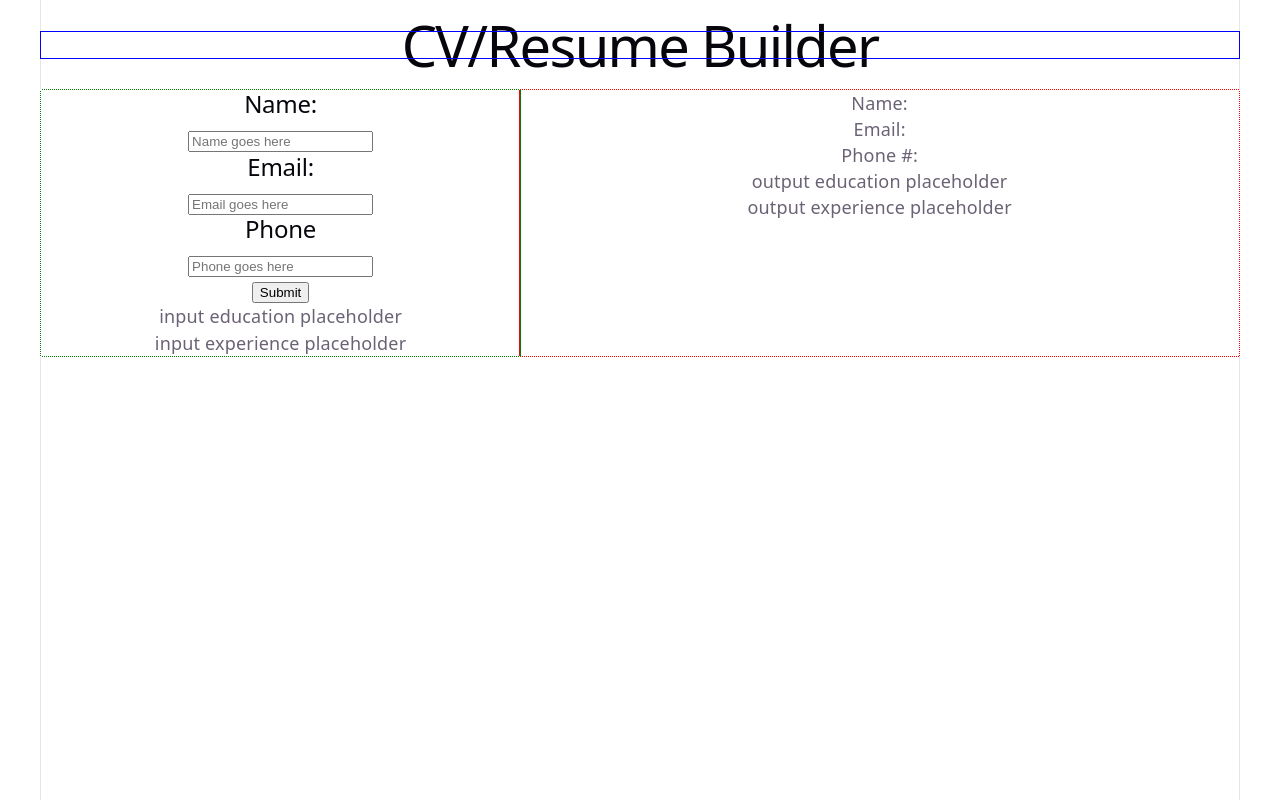
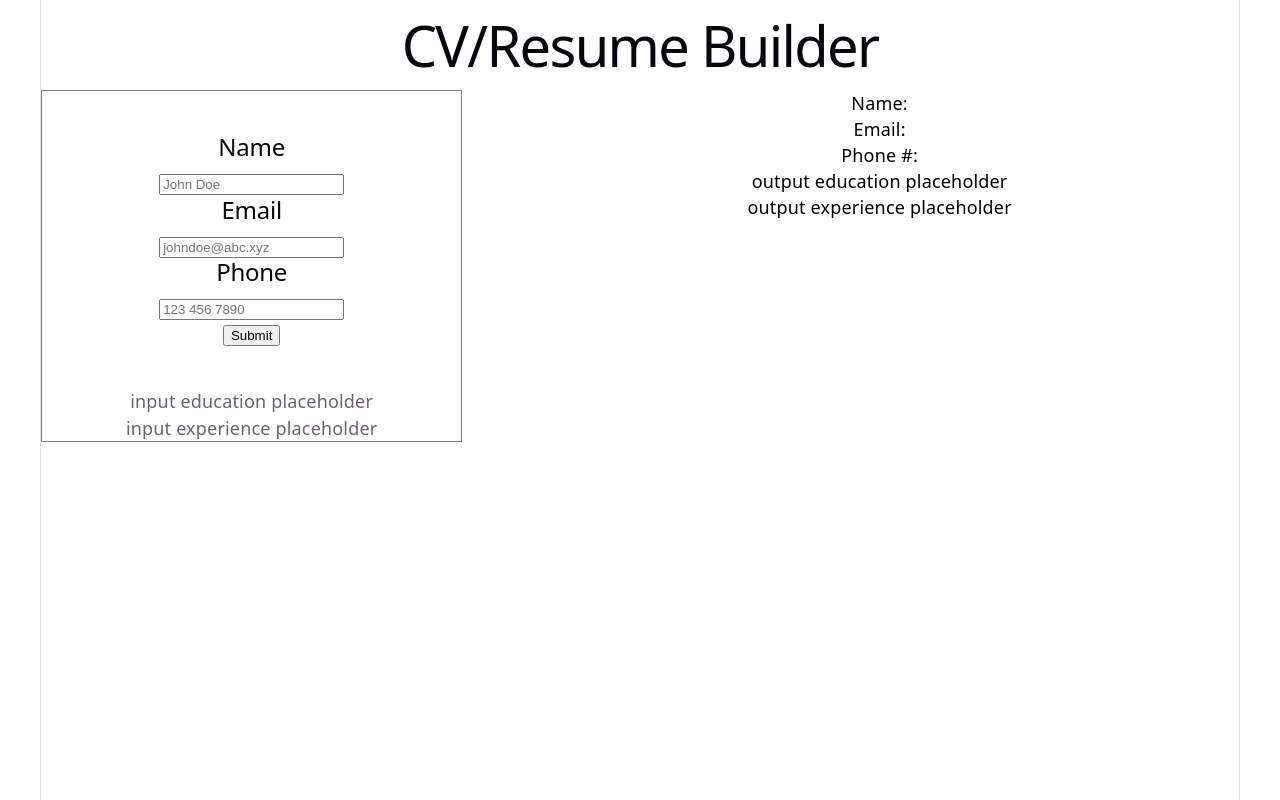
Before and after one commit to caojieming/odin-react-cv, a React (Vite) app: page / in a window 1280 px wide. Built offline with nearby package versions, Linux system fonts and the light colour scheme.

Commit message:
InputGeneral section basic functionality complete

```diff
--- a/src/App.jsx
+++ b/src/App.jsx
@@ -23,13 +23,13 @@ function App() {
 
 			<main id='mainContent'>
 
-				<section id='inputSect'>
+				<section id='inputSections'>
 					<InputGeneral onSubmit={updateGeneral} />
 					<InputEducation />
 					<InputExperience />
 				</section>
 
-				<section id='outputSect'>
+				<section id='outputSections'>
 					<OutputGeneral vals={general} />
 					<OutputEducation />
 					<OutputExperience />
--- a/src/components/input/InputGeneral.jsx
+++ b/src/components/input/InputGeneral.jsx
@@ -6,30 +6,66 @@ export function InputGeneral({onSubmit}) {
     const [email, setEmail] = useState("");
     const [phone, setPhone] = useState("");
 
-    function handleSubmit() {
-        // sends all input vals up to parent
-        onSubmit({name, email, phone});
+    const [isReadOnly, setReadOnly] = useState(false);
+    const [btnText, setBtnText] = useState("Submit");
+
+
+    // submit/edit button use the same button
+    function handleSubmitEdit() {
+        // button text = Submit
+        if(btnText === "Submit") {
+            // default values
+            if(name === "" && email === "" && phone === "") {
+                const defName = "John Doe";
+                const defEmail = "johndoe@abc.xyz";
+                const defPhone = "123 456 7890";
+                setName(defName);
+                setEmail(defEmail);
+                setPhone(defPhone);
+                onSubmit({name: defName, email: defEmail, phone: defPhone});
+            }
+            else {
+                // sends all input vals up to parent
+                onSubmit({name, email, phone});
+            }
+
+            // set inputs to read only
+            setReadOnly(true);
+            // convert button text to "Edit"
+            setBtnText("Edit");
+        }
+
+        // button text = Edit
+        else {
+            // set inputs to write
+            setReadOnly(false);
+
+            // convert button text to "Submit"
+            setBtnText("Submit");
+        }
     }
 
     return (
-        <div id='inputGeneral'>
+        <div id='inputGeneral' className='inputSection'>
             <div className='name'>
-                <h2>Name:</h2>
+                <h2>Name</h2>
                 <input
                     type="text"
                     value={name}
                     onChange={(e) => setName(e.target.value)}
-                    placeholder='Name goes here'
+                    placeholder="John Doe"
+                    readOnly={isReadOnly}
                 />
             </div>
 
             <div className='email'>
-                <h2>Email:</h2>
+                <h2>Email</h2>
                 <input
                     type="text"
                     value={email}
                     onChange={(e) => setEmail(e.target.value)}
-                    placeholder='Email goes here'
+                    placeholder="johndoe@abc.xyz"
+                    readOnly={isReadOnly}
                 />
             </div>
 
@@ -39,11 +75,12 @@ export function InputGeneral({onSubmit}) {
                     type="text"
                     value={phone}
                     onChange={(e) => setPhone(e.target.value)}
-                    placeholder='Phone goes here'
+                    placeholder="123 456 7890"
+                    readOnly={isReadOnly}
                 />
             </div>
 
-            <button onClick={handleSubmit}>Submit</button>
+            <button onClick={handleSubmitEdit}>{btnText}</button>
         </div>
     );
 }
--- a/src/components/output/OutputGeneral.jsx
+++ b/src/components/output/OutputGeneral.jsx
@@ -1,4 +1,4 @@
-import { useState } from 'react'
+// import { useState } from 'react'
 
 export function OutputGeneral({vals}) {
     return (
--- a/src/styles/App.css
+++ b/src/styles/App.css
@@ -1,18 +1,29 @@
 #title {
-    outline: 1px solid blue;
+    /* outline: 1px solid blue; */
 }
 
 #mainContent {
-    outline: 1px dotted white;
+    /* outline: 1px dotted white; */
     display: flex;
+    justify-content: space-between;
 }
 
-#inputSect {
-    outline: 1px solid green;
-    width: 40%;
+#inputSections {
+    border: 1px solid gray;
+    width: 35%;
+}
+.inputSection {
+    border: 2px solid white;
+    border-radius: 10px;
+    margin: 20px;
+    padding: 20px;
 }
 
-#outputSect {
-    outline: 1px solid red;
+#outputSections {
+    /* white background to simulate paper */
+    background-color: white;
+    /* black text */
+    color: black;
+
     width: 60%;
 }
```
